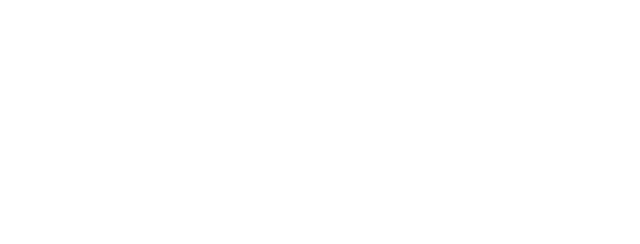
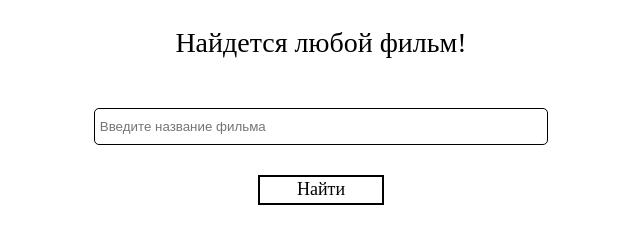
Before and after one commit to elenays/movies, a plain HTML site: page template/index.html in a window 1280 px wide. Shown: the whole page, without its empty margins (319-959 px from the left). Drawn offline with nearby package versions, Linux system fonts and the light colour scheme.

Commit message:
Реализован вывод содержимого input по нажатию на кнопку

```diff
--- a/static/scripts/main.js
+++ b/static/scripts/main.js
@@ -0,0 +1,5 @@
+function showMovies () {
+    $('.movie').empty();
+    $('.movie').append( $(".enter-movie").val());
+    $('.enter-movie').val("");
+}
--- a/static/style/main.css
+++ b/static/style/main.css
@@ -0,0 +1,29 @@
+.main {
+    display: flex;
+    flex-direction: column;
+    justify-content: center;
+    align-items: center;
+}
+
+.main__caption {
+    font: 28px Ubuntu;
+}
+
+.enter-movie {
+    width: 35%;
+    height: 25px;
+    border-radius: 5px;
+    border: 1px solid #000;
+    padding: 5px;
+    margin: 30px 0;
+}
+
+.find-movie {
+    width: 10%;
+    height: 30px;
+    border: 2px solid #000;
+    background-color: transparent;
+    font: 18px Ubuntu;
+    color: #000;
+    cursor: pointer;
+}
--- a/template/index.html
+++ b/template/index.html
@@ -9,9 +9,13 @@
     <link rel="stylesheet" href="../static/style/main.css">
 </head>
 <body>
+<div class="main">
+    <h1 class="main__caption">Найдется любой фильм!</h1>
+    <input type="text" class="enter-movie" value="" placeholder="Введите название фильма">
+    <input type="submit" class="find-movie" value="Найти" onclick="showMovies()">
+</div>
 
-
-
+<div class="movie"></div>
 
 <script src="https://cdnjs.cloudflare.com/ajax/libs/jquery/3.3.1/jquery.min.js"></script>
 <script src="https://cdnjs.cloudflare.com/ajax/libs/popper.js/1.12.9/umd/popper.min.js" integrity="sha384-ApNbgh9B+Y1QKtv3Rn7W3mgPxhU9K/ScQsAP7hUibX39j7fakFPskvXusvfa0b4Q" crossorigin="anonymous"></script>
```
